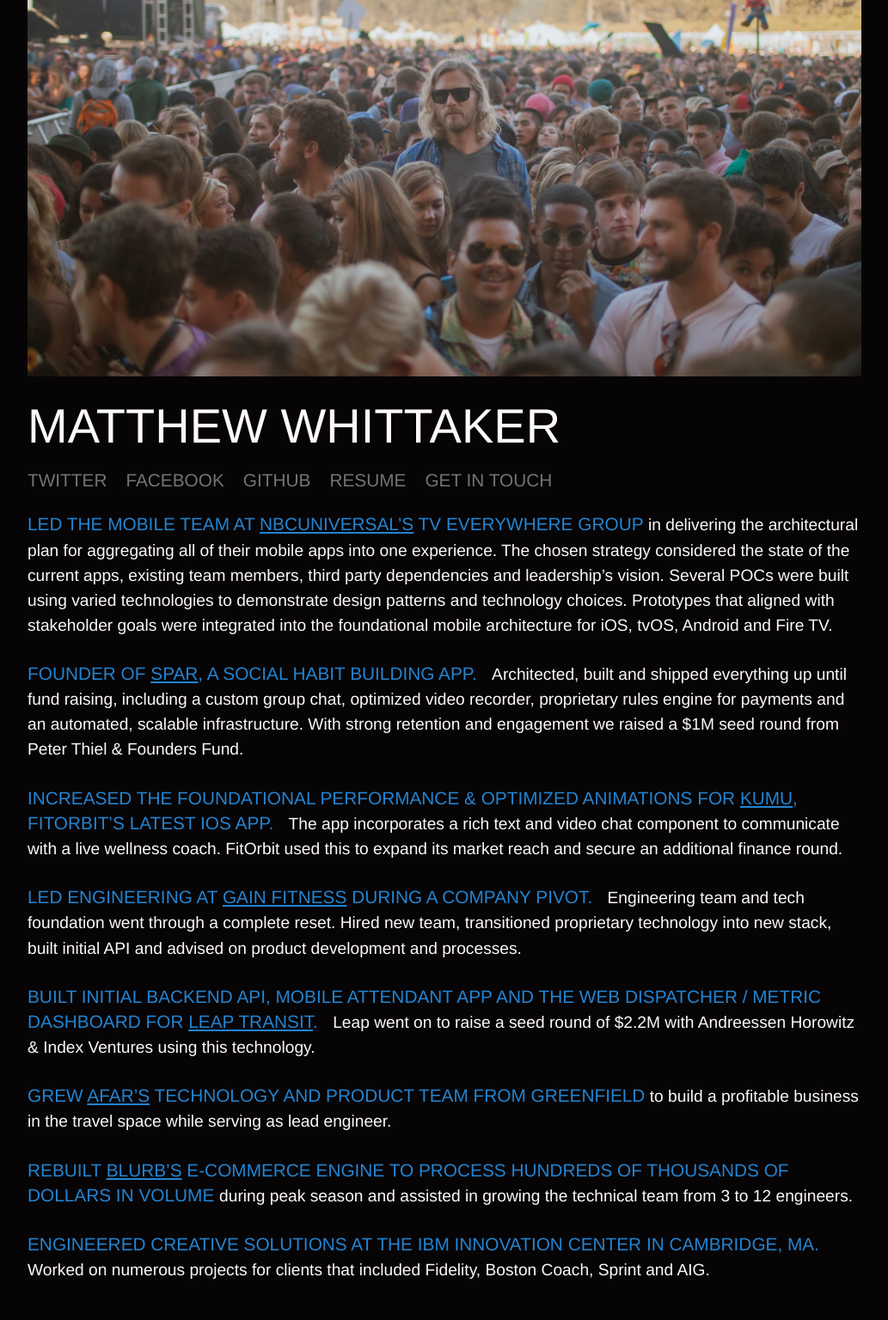
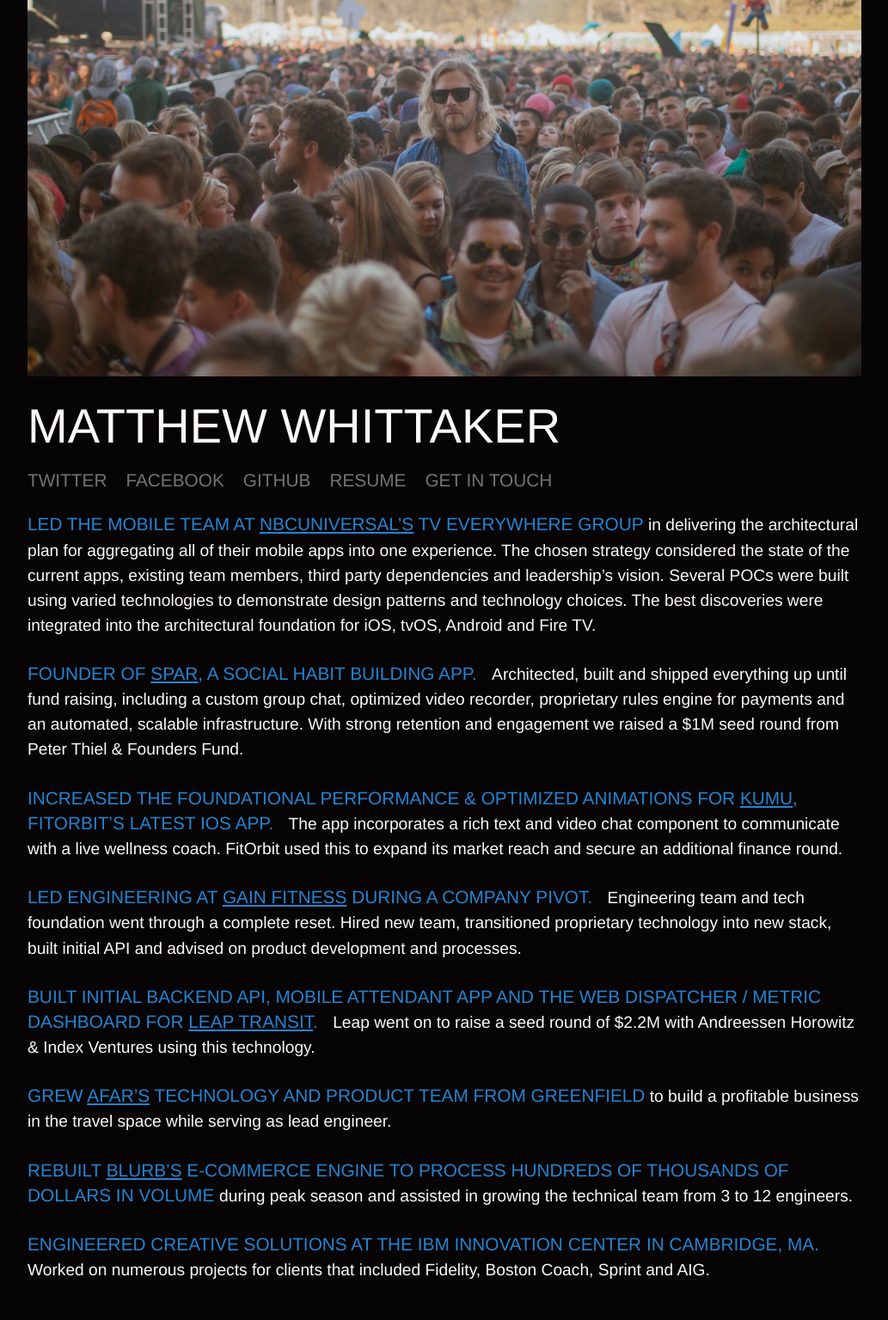
Before and after one commit to mwhitt/mwhittaker.com, a Jekyll site: the page built from index.html, in a window 1280 px wide. Shown: the whole page at 86% size, without its empty margins (123-1156 px from the left). Built offline with Jekyll 4.4.1, drawn with Linux system fonts in a browser that asks for light colours.

Commit message:
Update NBCU copy

```diff
--- a/index.html
+++ b/index.html
@@ -28,7 +28,7 @@
 
 <div class="row">
   <div class="large-12 columns experience">
-    <h3>Led the mobile team at <a href="http://www.nbcuniversal.com" target="_blank">NBCUniversal&rsquo;s</a> TV everywhere group <small>in delivering the architectural plan for aggregating all of their mobile apps into one experience. The chosen strategy considered the state of the current apps, existing team members, third party dependencies and leadership&rsquo;s vision. Several POCs were built using varied technologies to demonstrate design patterns and technology choices. Prototypes that aligned with stakeholder goals were integrated into the foundational mobile architecture for iOS, tvOS, Android and Fire TV.</small></h3>
+    <h3>Led the mobile team at <a href="http://www.nbcuniversal.com" target="_blank">NBCUniversal&rsquo;s</a> TV everywhere group <small>in delivering the architectural plan for aggregating all of their mobile apps into one experience. The chosen strategy considered the state of the current apps, existing team members, third party dependencies and leadership&rsquo;s vision. Several POCs were built using varied technologies to demonstrate design patterns and technology choices. The best discoveries were integrated into the architectural foundation for iOS, tvOS, Android and Fire TV.</small></h3>
   </div>
 </div>
 
```
